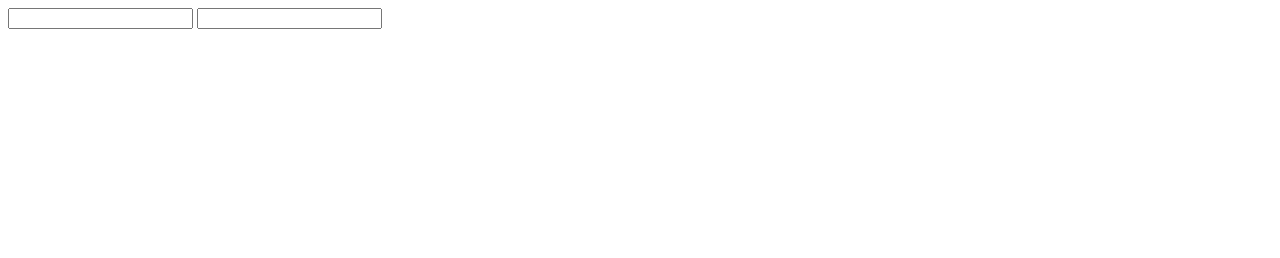
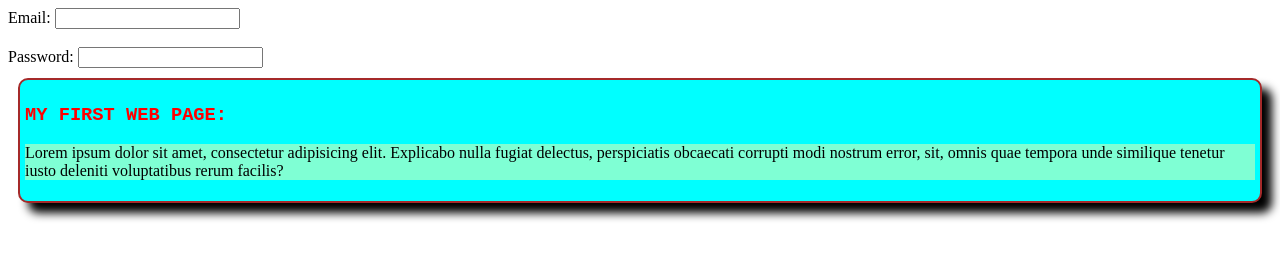
Before and after one commit to Safayet-islam123/my-simple-website, a plain HTML site: page index.html in a window 1280 px wide. Drawn offline with Linux system fonts and the light colour scheme.

Commit message:
second commit

```diff
--- a/index.html
+++ b/index.html
@@ -4,13 +4,21 @@
   <meta charset="UTF-8">
   <meta name="viewport" content="width=device-width, initial-scale=1.0">
   <title>Practice module</title>
+  <link rel="stylesheet" href="styles/style.css">
 </head>
 <body>
   <div>
     <form action="">
-      <input type="email">
-      <input type="password" name="safayet" id="sefat">
+      <label for="sefat">Email:</label>
+      <input id="sefat" type="email"><br><br>
+      <label for="ami">Password:</label>
+      <input id="ami" type="password">
     </form>
+  </div>
+  <div class="div">
+    <h3>MY FIRST WEB PAGE:</h3>
+    <p>Lorem ipsum dolor sit amet, consectetur adipisicing elit. Explicabo nulla fugiat delectus, perspiciatis obcaecati corrupti modi nostrum error, sit, omnis quae tempora unde similique tenetur iusto deleniti voluptatibus rerum facilis?
+    </p>
   </div>
 </body>
 </html>
--- /dev/null
+++ b/styles/style.css
@@ -0,0 +1,15 @@
+p{
+  background-color: aquamarine;
+}
+h3{
+  color: red;
+  font-family: 'Courier New', Courier, monospace;
+}
+.div{
+  padding: 5px;
+  margin: 10px;
+  background-color: aqua;
+  border: 2px solid brown;
+  border-radius: 10px;
+  box-shadow: 10px 10px 10px;
+}
```
